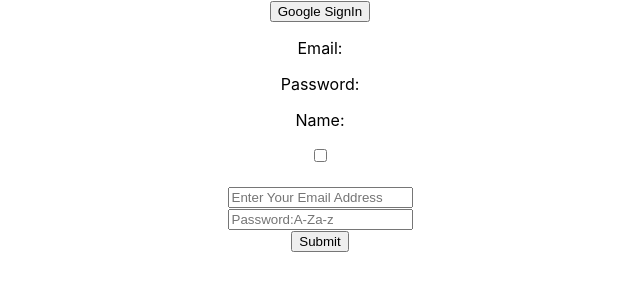
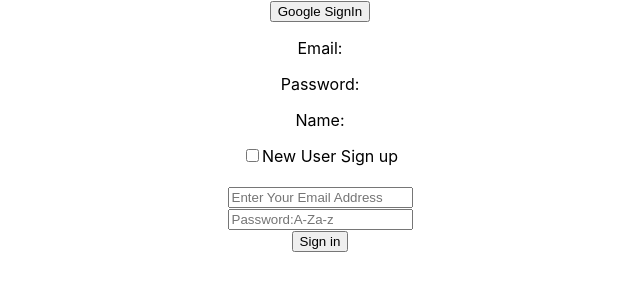
Before and after one commit to suparansharma/PAP_TASK, a React (Create React App) app in the folder problem_analysis/: page / in a window 1280 px wide. Shown: the top 300 px of the page, without its empty margins (320-960 px from the left). Built offline with nearby package versions, Linux system fonts and the light colour scheme.

Commit message:
name and others information sending system in firebase

```diff
--- a/problem_analysis/src/App.js
+++ b/problem_analysis/src/App.js
@@ -10,6 +10,7 @@
   signOut,
   createUserWithEmailAndPassword,
   signInWithEmailAndPassword,
+  updateProfile,
 } from 'firebase/auth';
 
 function App() {
@@ -106,6 +107,7 @@
           newUserInfo.error = '';
           newUserInfo.success = true;
           setUser(newUserInfo);
+          updateUserName(user.name);
 
           // ...
         })
@@ -129,6 +131,7 @@
           newUserInfo.error = '';
           newUserInfo.success = true;
           setUser(newUserInfo);
+          console.log("sign is user info",userCredential.user);
     // ...
   })
   .catch((error) => {
@@ -187,6 +190,23 @@
 
 
 
+//Send name in information to firebase start
+const updateUserName = name => {
+        const auth = getAuth();
+      updateProfile(auth.currentUser, {
+        displayName: name
+      }).then(() => {
+        console.log('User name updated successfully');
+      }).catch((error) => {
+        // An error occurred
+        console.log(error);
+        // ...
+      });
+      }
+
+
+//Send name in information to firebase end
+
 
 
 
@@ -216,7 +236,7 @@
 
 
         <input type="checkbox" onChange={()=>setNewUser(!newUser)} name="newUser" id=''></input>
-
+        <label htmlFor="newUser" >New User Sign up</label>
 
 
       <form onSubmit={handleSubmit}>
@@ -244,7 +264,7 @@
           required
         />
         <br />
-        <input type="submit" value="Submit" />
+        <input type="submit" value={newUser?'Sign up' : 'Sign in'}/>
         {/* <input type="password" name="ValidPassword" onBlur={handleBlur} placeholder='Password:A-Za-z' id='pswd2' required/><br/>
         <button type="submit" onClick={matchPassword}>Submit</button> */}
       </form>
```
